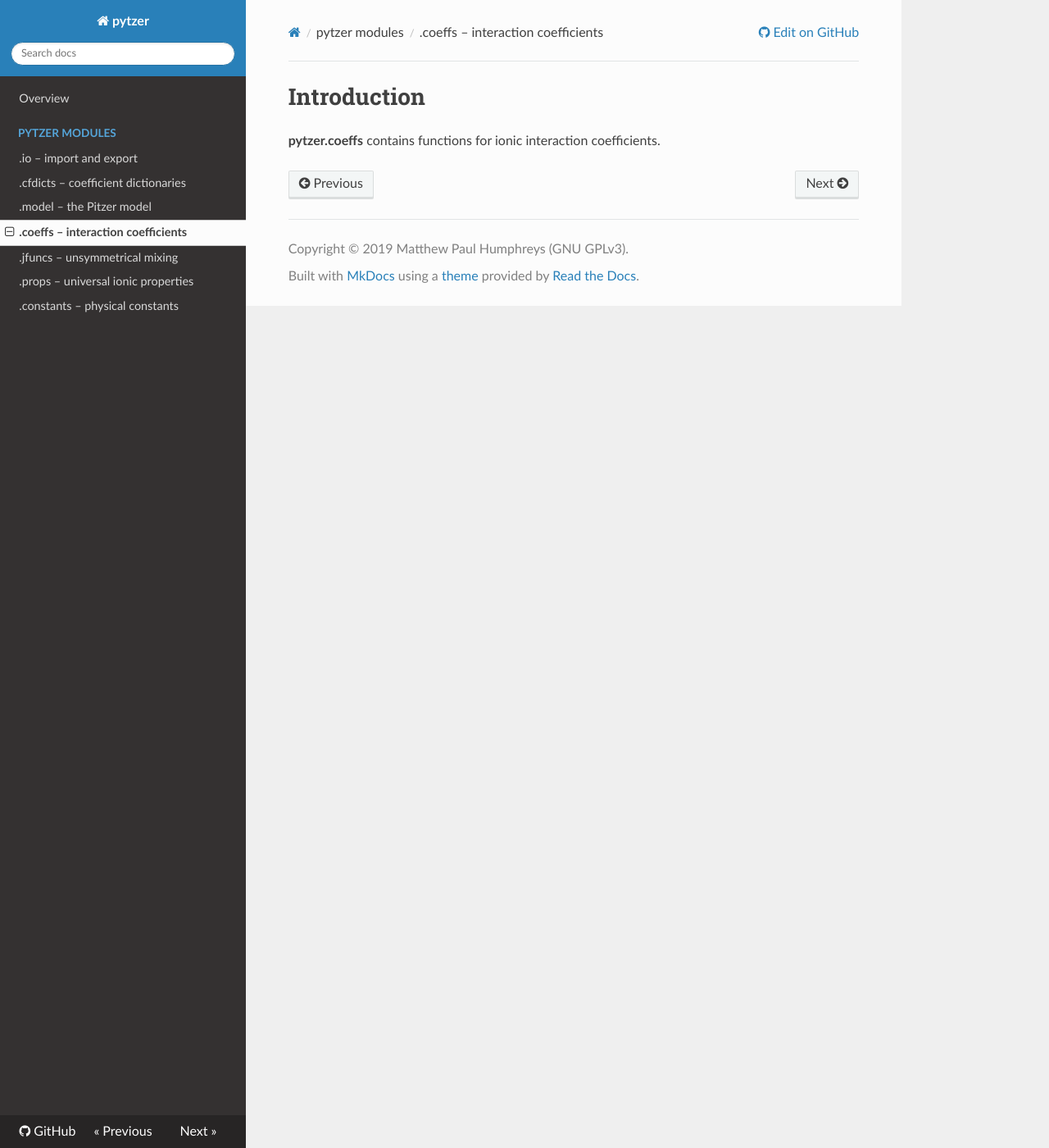
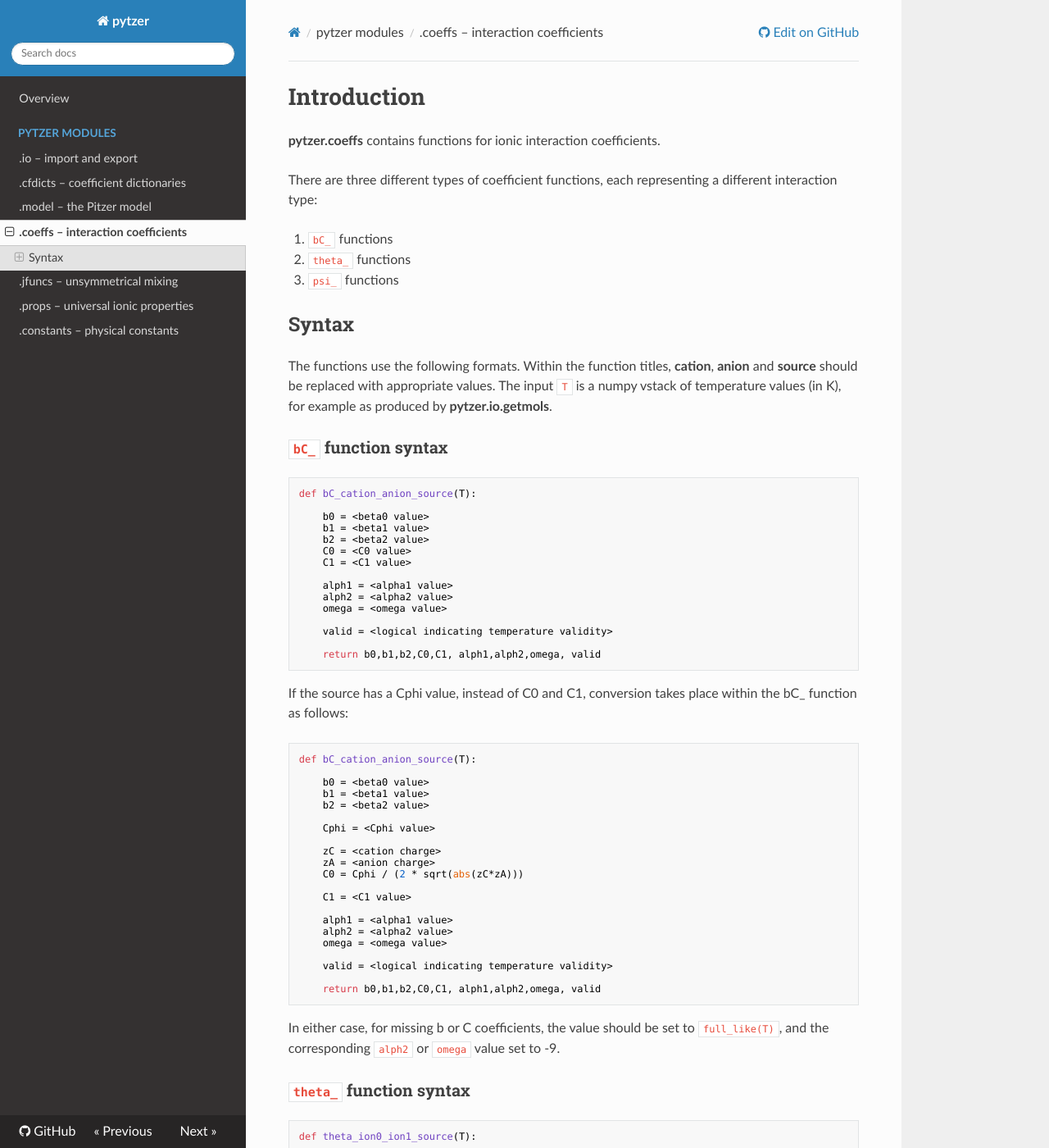
Before and after one commit to mvdh7/pytzer, an MkDocs documentation site: the page built from docs/modules/coeffs.md, in a window 1280 px wide and 1400 px high. Shown: the whole window at 82% size. Built offline with MkDocs 1.6.1, drawn with Linux system fonts in a browser that asks for light colours; nearby versions of some CDN libraries; some of the changed text lies outside the part shown.

Commit message:
Added structure, text and examples

````diff
--- a/docs/modules/coeffs.md
+++ b/docs/modules/coeffs.md
@@ -1,3 +1,85 @@
 # Introduction
 
 **pytzer.coeffs** contains functions for ionic interaction coefficients.
+
+There are three different types of coefficient functions, each representing a different interaction type:
+
+  1. `bC_` functions
+
+  1. `theta_` functions
+
+  1. `psi_` functions
+
+## Syntax
+
+The functions use the following formats. Within the function titles, **cation**, **anion** and **source** should be replaced with appropriate values. The input `T` is a numpy vstack of temperature values (in K), for example as produced by **pytzer.io.getmols**.
+
+### `bC_` function syntax
+
+```python
+def bC_cation_anion_source(T):
+
+    b0 = <beta0 value>
+    b1 = <beta1 value>
+    b2 = <beta2 value>
+    C0 = <C0 value>
+    C1 = <C1 value>
+
+    alph1 = <alpha1 value>
+    alph2 = <alpha2 value>
+    omega = <omega value>
+
+    valid = <logical indicating temperature validity>
+
+    return b0,b1,b2,C0,C1, alph1,alph2,omega, valid
+```
+
+If the source has a Cphi value, instead of C0 and C1, conversion takes place within the bC_ function as follows:
+
+```python
+def bC_cation_anion_source(T):
+
+    b0 = <beta0 value>
+    b1 = <beta1 value>
+    b2 = <beta2 value>
+
+    Cphi = <Cphi value>
+
+    zC = <cation charge>
+    zA = <anion charge>
+    C0 = Cphi / (2 * sqrt(abs(zC*zA)))
+
+    C1 = <C1 value>
+
+    alph1 = <alpha1 value>
+    alph2 = <alpha2 value>
+    omega = <omega value>
+
+    valid = <logical indicating temperature validity>
+
+    return b0,b1,b2,C0,C1, alph1,alph2,omega, valid
+```
+
+In either case, for missing b or C coefficients, the value should be set to `full_like(T)`, and the corresponding `alph2` or `omega` value set to -9.
+
+### `theta_` function syntax
+
+```python
+def theta_ion0_ion1_source(T):
+
+    theta = <theta value>
+    valid = <logical indicating temperature validity>
+
+    return theta, valid
+```
+
+### `psi_` function syntax
+
+```python
+def psi_ion0_ion1_ion2_source(T):
+
+    psi   = <theta value>
+    valid = <logical indicating temperature validity>
+
+    return psi, valid
+```
````
Also changed, not shown: docs/modules/jfuncs.md (+25 -0 lines), docs/modules/model.md (+66 -1 lines).
